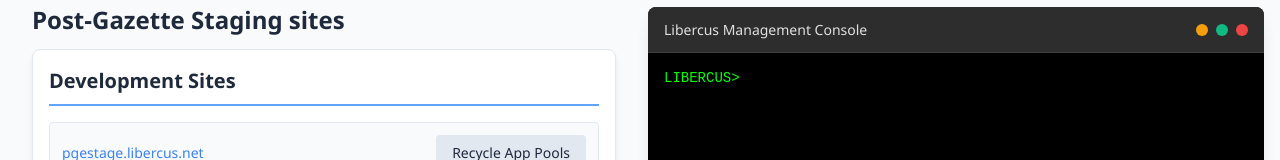
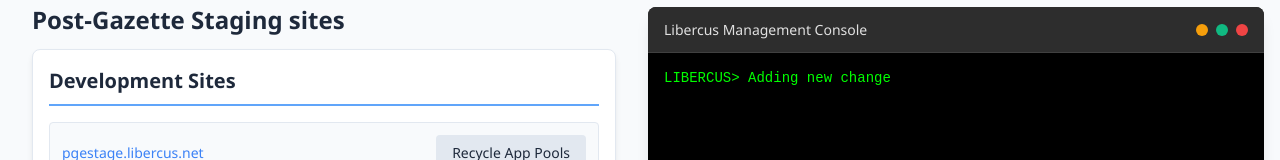
Before and after one commit to Ashish-kumar-13/React-ppgsupportsite, a React (Vite) app: page / in a window 1280 px wide. Shown: the part 147-307 px from the top of the page. Built offline with nearby package versions, Linux system fonts and the light colour scheme.

Commit message:
Added new chnage in Console.jsx

```diff
--- a/src/components/Console.jsx
+++ b/src/components/Console.jsx
@@ -15,6 +15,7 @@
         <div className="console-body">
           <pre className="console-text">
             LIBERCUS&gt;<span className="cursor">_</span><span>{cD}</span>
+            <span>Adding new change</span>
           </pre>
         </div>
       </div>
```
